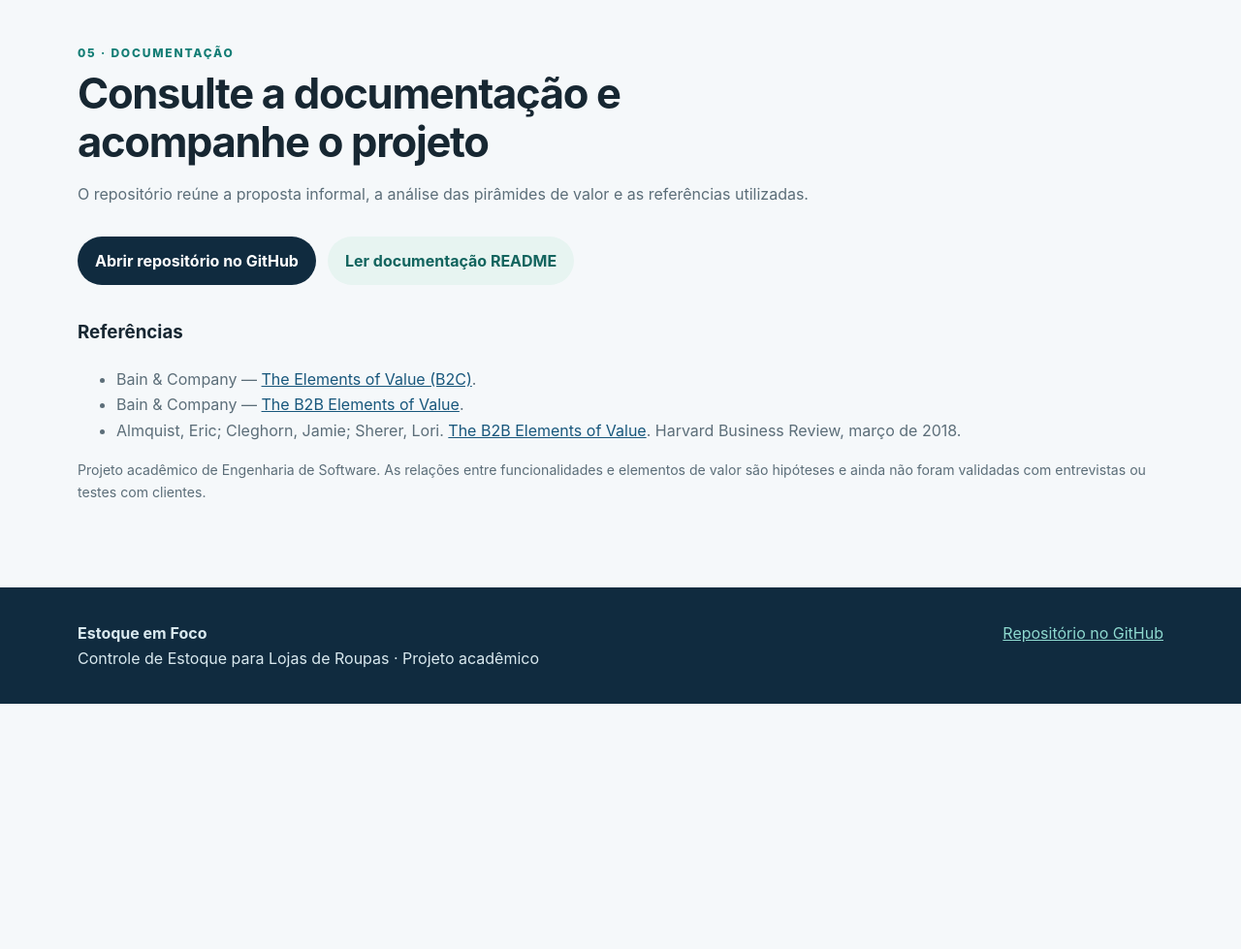
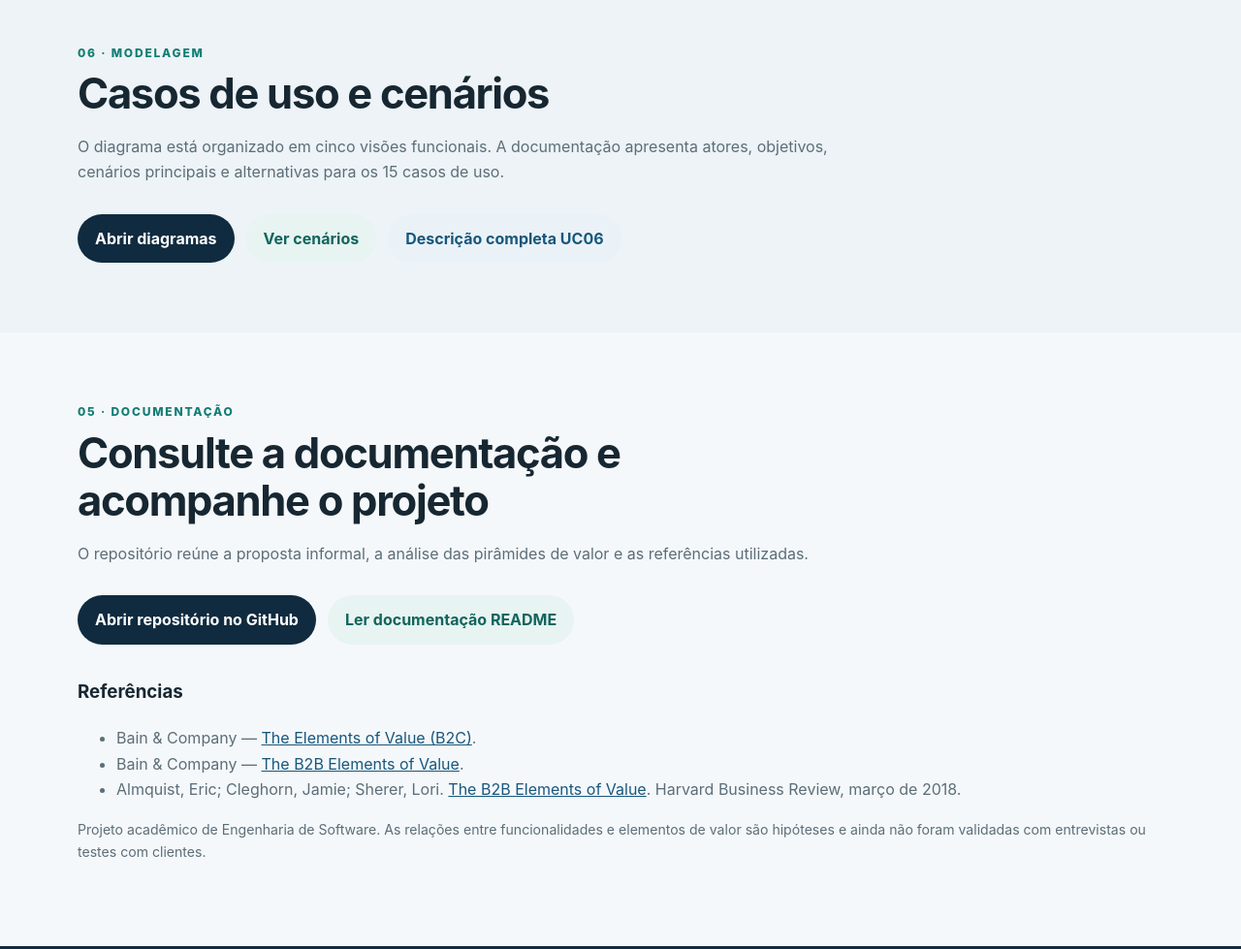
Before and after one commit to Juan-Xavier/controle-estoque-lojas-roupa, a plain HTML site: page index.html in a window 1280 px wide. Shown: the part 4860-5839 px from the top of the page at 97% size. Before the commit the page ends 5586 px from the top, so only its background shows below. Drawn offline with Linux system fonts and the light colour scheme.

Commit message:
Add complete use case scenarios and actor goals

```diff
--- a/index.html
+++ b/index.html
@@ -97,7 +97,9 @@
     <p class="small" style="margin-top:22px">Pontos a definir: método de leitura das peças, limites dos alertas, integração com caixa/ERP, permissões de usuário e fórmula matemática do Score de Acurácia.</p>
   </div></section>
 
-  <section id="repositorio"><div class="wrap">
+  <section id="casos-de-uso" style="background:#edf3f6"><div class="wrap"><div class="head"><div class="kicker">06 · Modelagem</div><h2>Casos de uso e cenários</h2><p>O diagrama está organizado em cinco visões funcionais. A documentação apresenta atores, objetivos, cenários principais e alternativas para os 15 casos de uso.</p></div><div class="actions"><a class="btn" style="background:var(--navy);color:#fff" href="docs/casos-de-uso/README.md">Abrir diagramas</a><a class="btn" style="background:var(--mint);color:#12645e" href="docs/Cenarios_Principais_e_Alternativos.md">Ver cenários</a><a class="btn" style="background:#eaf2f7;color:var(--blue)" href="docs/Descricao_Casos_de_Uso_Controle_Estoque.md">Descrição completa UC06</a></div></div></section>
+
+<section id="repositorio"><div class="wrap">
     <div class="head"><div class="kicker">05 · Documentação</div><h2>Consulte a documentação e acompanhe o projeto</h2><p>O repositório reúne a proposta informal, a análise das pirâmides de valor e as referências utilizadas.</p></div>
     <div class="actions"><a class="btn" style="background:var(--navy);color:#fff" href="https://github.com/Juan-Xavier/controle-estoque-lojas-roupa">Abrir repositório no GitHub</a><a class="btn" style="background:var(--mint);color:#12645e" href="README.md">Ler documentação README</a></div>
     <h3 style="margin-top:34px">Referências</h3>
```
Also changed, not shown: docs/Diagrama_Casos_de_Uso_Controle_Estoque.svg, 5 other files.
